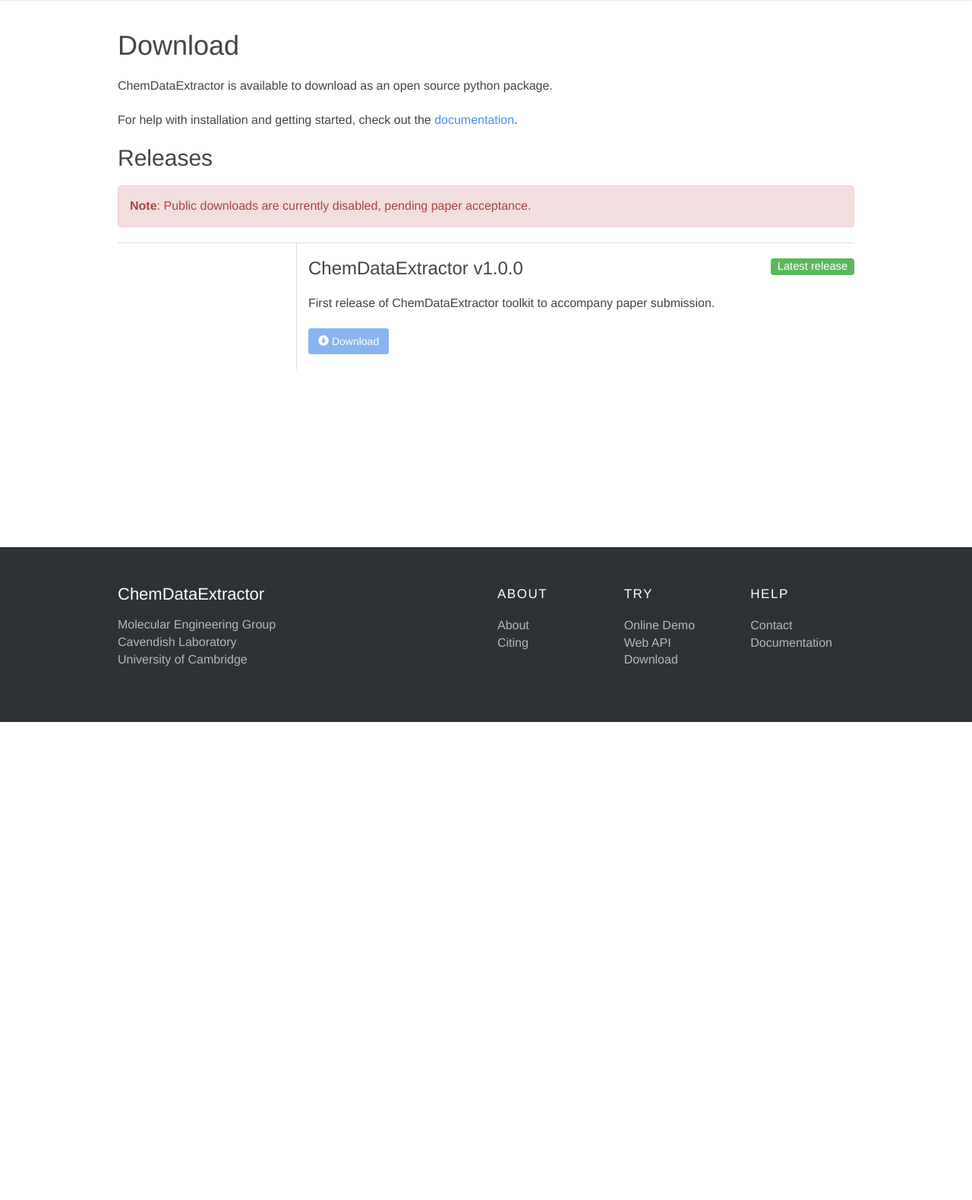
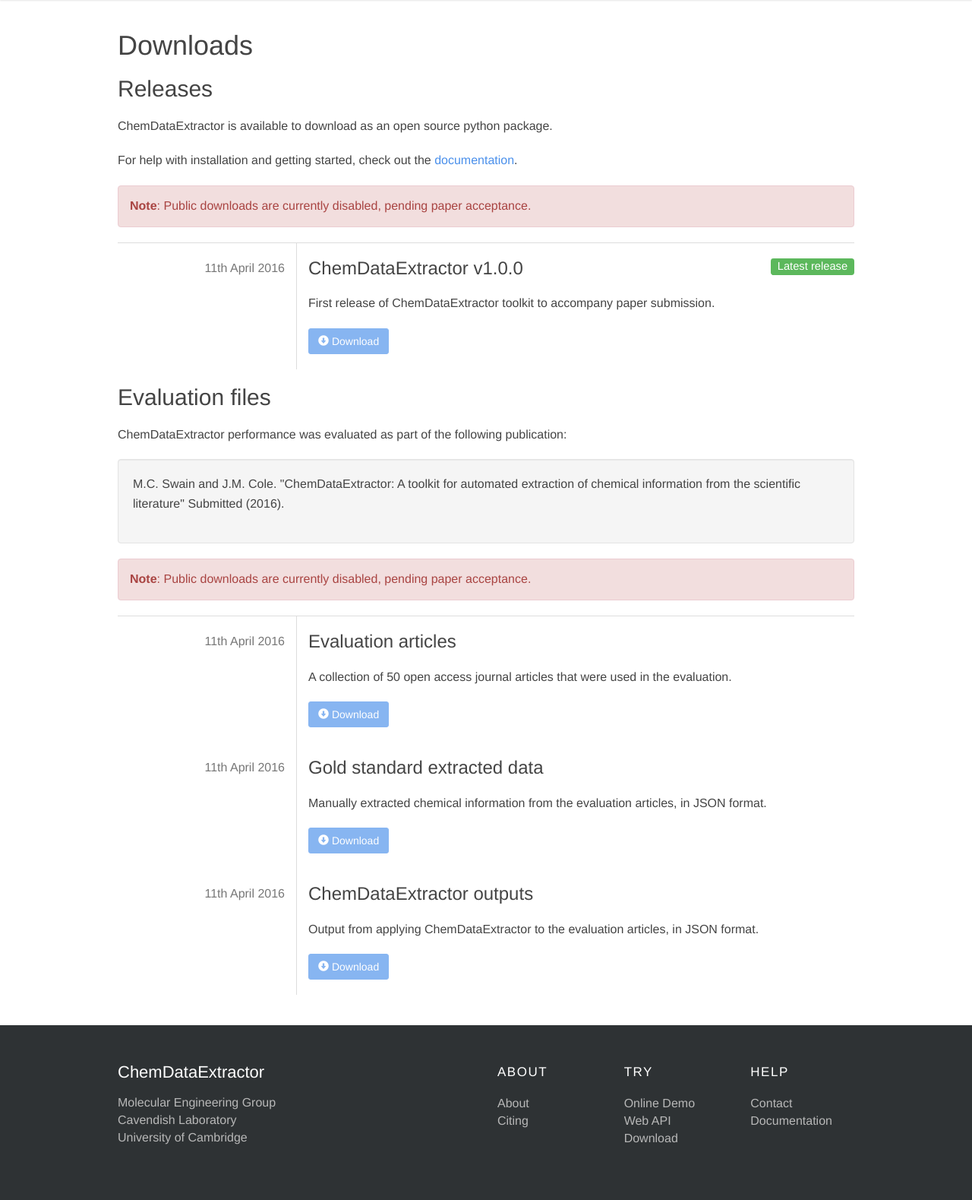
Before and after one commit to mcs07/cdeweb, a Flask app: page /download in a window 1280 px wide. Shown: the part 77-1656 px from the top of the page at 76% size. Before the commit the page ends 1027 px from the top, so only its background shows below. Run offline with Flask 2, Linux system fonts and the light colour scheme; some libraries are stand-ins or nearby versions.

Commit message:
Combine download and evaluation pages

```diff
--- a/cdeweb/static/css/app.css
+++ b/cdeweb/static/css/app.css
@@ -266,6 +266,7 @@ input[readonly] {
 
 .page-container {
   min-height: 700px;
+  margin-bottom: 40px;
 }
 
 .label-primary {
@@ -297,27 +298,28 @@ th {
   margin-bottom: 20px;
 }
 
-.releases {
+.downloads {
   border-top: 1px solid #ddd;
+  /*border-bottom: 1px solid #ddd;*/
 }
 
-.release-meta {
+.download-meta {
   padding-top: 20px;
   padding-bottom: 20px;
   text-align: right;
 }
 
-.release-body {
+.download-body {
   padding-top: 20px;
   padding-bottom: 20px;
   border-left: 1px solid #ddd;
 }
 
-.release-body h3 {
+.download-body h3 {
   margin-top: 0;
 }
 
-.release-date {
+.download-date {
   line-height: 26px;
 }
 
--- a/cdeweb/templates/download.html
+++ b/cdeweb/templates/download.html
@@ -4,18 +4,17 @@
 
 {% block content %}
   <div class="container page-container">
-    <h1>Download</h1>
+    <h1>Downloads</h1>
+    <h2>Releases</h2>
     <p>ChemDataExtractor is available to download as an open source python package.</p>
     <p>For help with installation and getting started, check out the <a href="/docs">documentation</a>.</p>
-
-    <h2>Releases</h2>
     <div class="alert alert-danger"><strong>Note</strong>: Public downloads are currently disabled, pending paper acceptance.</div>
-    <div class="releases">
-      <div class="row release">
-        <div class="col-sm-3 release-meta">
-{#          <div class="text-muted release-date">5th April 2016</div>#}
+    <div class="downloads">
+      <div class="row download">
+        <div class="col-sm-3 download-meta">
+          <div class="text-muted download-date">11th April 2016</div>
         </div>
-        <div class="col-sm-9 release-body">
+        <div class="col-sm-9 download-body">
           <span class="label label-success pull-right">Latest release</span>
           <h3>ChemDataExtractor v1.0.0</h3>
           <p>First release of ChemDataExtractor toolkit to accompany paper submission.</p>
@@ -23,5 +22,48 @@
         </div>
       </div>
     </div>
+    <h2 id="evaluation">Evaluation files</h2>
+    <p>ChemDataExtractor performance was evaluated as part of the following publication:</p>
+    <div class="well">
+      <p>M.C. Swain and J.M. Cole. "ChemDataExtractor: A toolkit for automated extraction of chemical information from the scientific literature" Submitted (2016).</p>
+    </div>
+    <div class="alert alert-danger"><strong>Note</strong>: Public downloads are currently disabled, pending paper acceptance.</div>
+    <div class="downloads">
+      <div class="row download">
+        <div class="col-sm-3 download-meta">
+          <div class="text-muted download-date">11th April 2016</div>
+        </div>
+        <div class="col-sm-9 download-body">
+{#          <span class="label label-success pull-right">Latest release</span>#}
+          <h3>Evaluation articles</h3>
+          <p>A collection of 50 open access journal articles that were used in the evaluation.</p>
+          <a class="btn btn-primary disabled" href="#">{{ utils.icon('circle-arrow-down') }} Download</a>
+        </div>
+      </div>
+      <div class="row download">
+        <div class="col-sm-3 download-meta">
+          <div class="text-muted download-date">11th April 2016</div>
+        </div>
+        <div class="col-sm-9 download-body">
+{#          <span class="label label-success pull-right">Latest release</span>#}
+          <h3>Gold standard extracted data</h3>
+          <p>Manually extracted chemical information from the evaluation articles, in JSON format.</p>
+          <a class="btn btn-primary disabled" href="#">{{ utils.icon('circle-arrow-down') }} Download</a>
+        </div>
+      </div>
+      <div class="row download">
+        <div class="col-sm-3 download-meta">
+          <div class="text-muted download-date">11th April 2016</div>
+        </div>
+        <div class="col-sm-9 download-body">
+{#          <span class="label label-success pull-right">Latest release</span>#}
+          <h3>ChemDataExtractor outputs</h3>
+          <p>Output from applying ChemDataExtractor to the evaluation articles, in JSON format.</p>
+          <a class="btn btn-primary disabled" href="#">{{ utils.icon('circle-arrow-down') }} Download</a>
+        </div>
+      </div>
+    </div>
+
+  </div>
   </div>
 {% endblock %}
--- a/cdeweb/views.py
+++ b/cdeweb/views.py
@@ -50,7 +50,7 @@ def download():
 
 @app.route('/evaluation')
 def evaluation():
-    return render_template('evaluation.html')
+    return redirect(url_for('download'))
 
 
 @app.route('/citing')
```
Also changed, not shown: cdeweb/templates/evaluation.html (deleted, +0 -28 lines).
